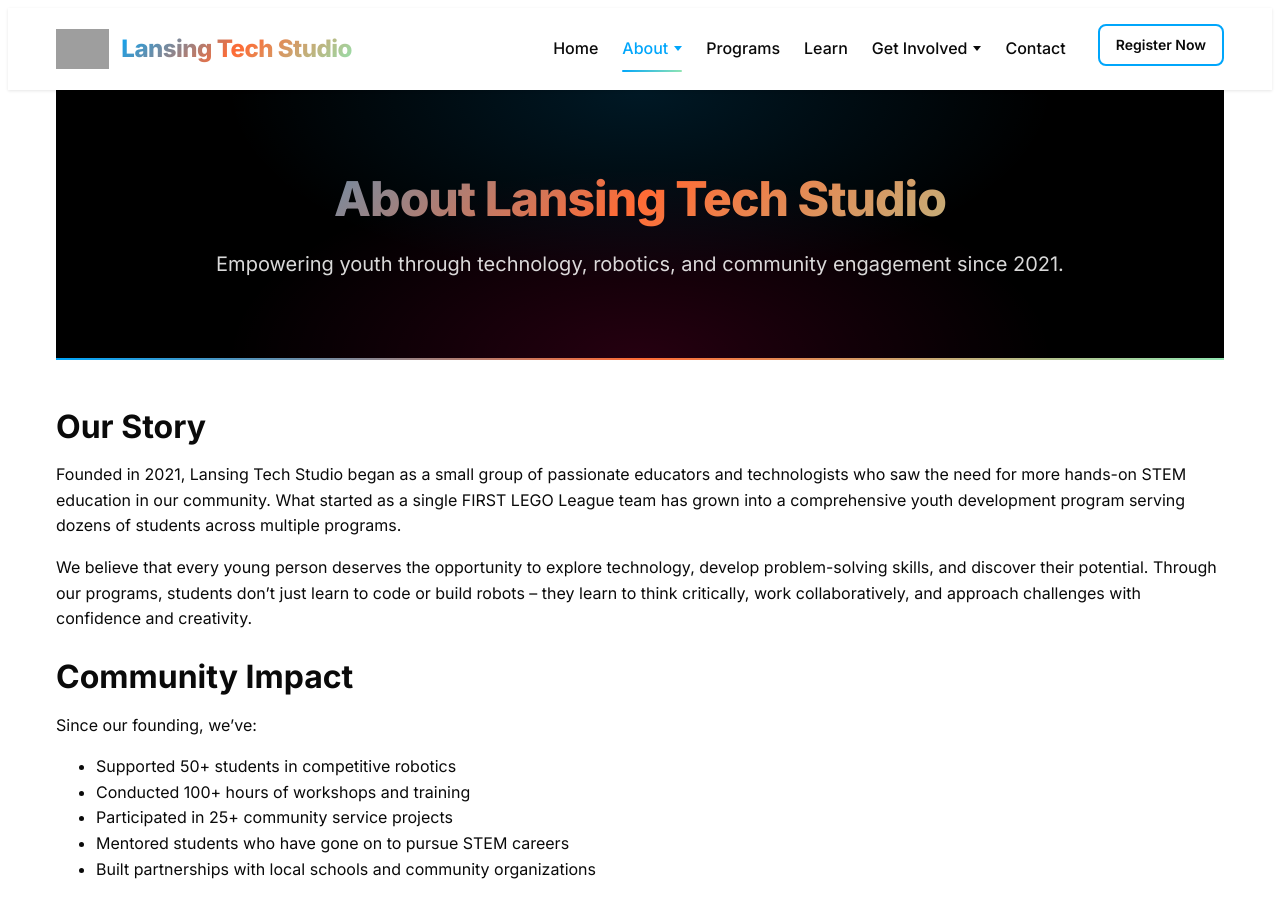
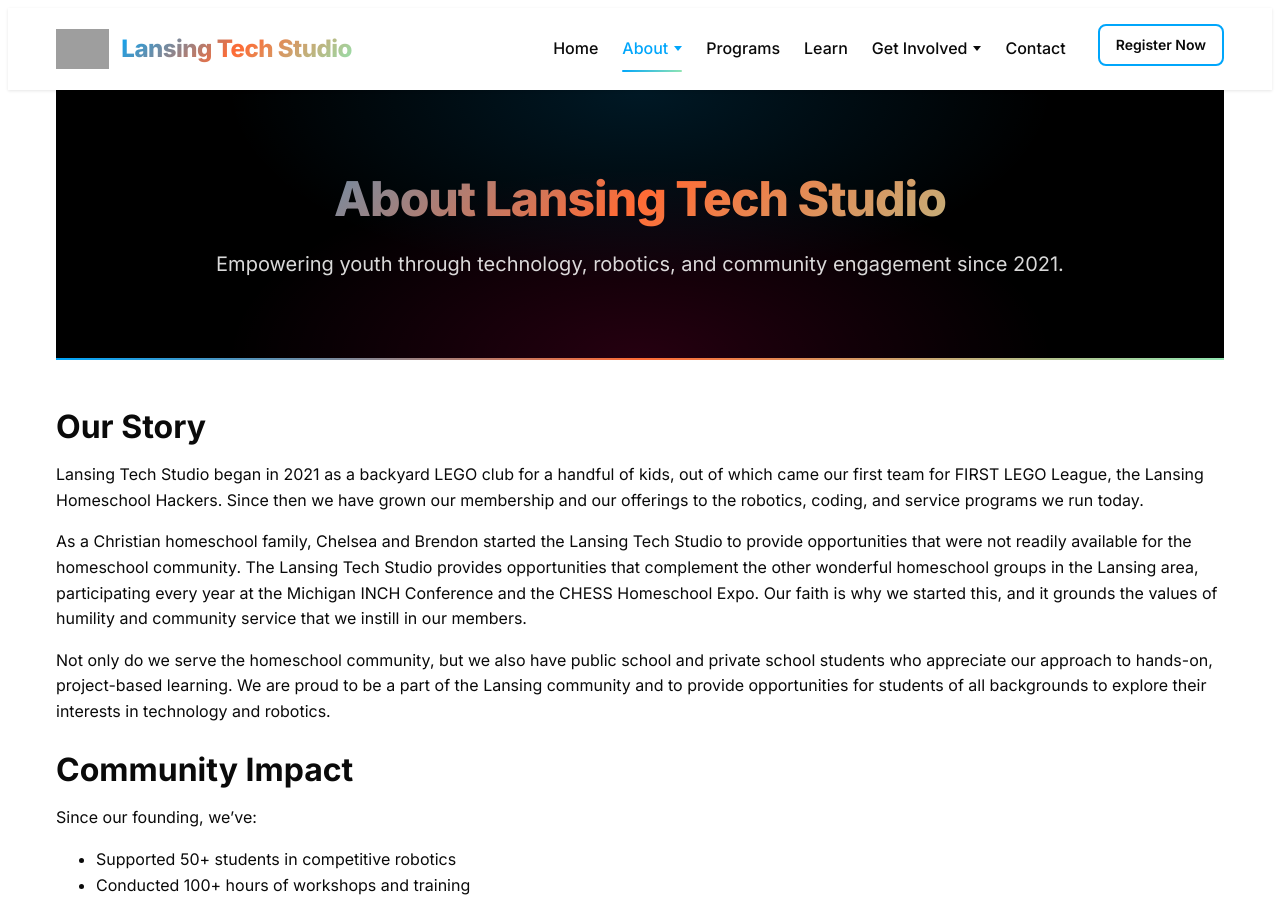
Before and after one commit to Lansing-Tech-Studio/Lansing-Tech-Studio.github.io, a Jekyll site: the page built from about.md, in a window 1280 px wide and 900 px high. Built offline with Jekyll 4.4.1, drawn with Linux system fonts in a browser that asks for light colours; grey boxes are pictures that could not be loaded.

Commit message:
feat: adding faith statement to "our story"

```diff
--- a/about.md
+++ b/about.md
@@ -11,9 +11,11 @@ permalink: /about/
 
 ## Our Story
 
-Founded in {{ site.data.facts.founded }}, Lansing Tech Studio began as a small group of passionate educators and technologists who saw the need for more hands-on STEM education in our community. What started as a single FIRST LEGO League team has grown into a comprehensive youth development program serving dozens of students across multiple programs.
+Lansing Tech Studio began in {{ site.data.facts.founded }} as a backyard LEGO club for a handful of kids, out of which came our first team for FIRST LEGO League, the Lansing Homeschool Hackers. Since then we have grown our membership and our offerings to the robotics, coding, and service programs we run today.
 
-We believe that every young person deserves the opportunity to explore technology, develop problem-solving skills, and discover their potential. Through our programs, students don't just learn to code or build robots – they learn to think critically, work collaboratively, and approach challenges with confidence and creativity.
+As a Christian homeschool family, Chelsea and Brendon started the Lansing Tech Studio to provide opportunities that were not readily available for the homeschool community. The Lansing Tech Studio provides opportunities that complement the other wonderful homeschool groups in the Lansing area, participating every year at the Michigan INCH Conference and the CHESS Homeschool Expo. Our faith is why we started this, and it grounds the values of humility and community service that we instill in our members.
+
+Not only do we serve the homeschool community, but we also have public school and private school students who appreciate our approach to hands-on, project-based learning. We are proud to be a part of the Lansing community and to provide opportunities for students of all backgrounds to explore their interests in technology and robotics.
 
 ## Community Impact
 
```
